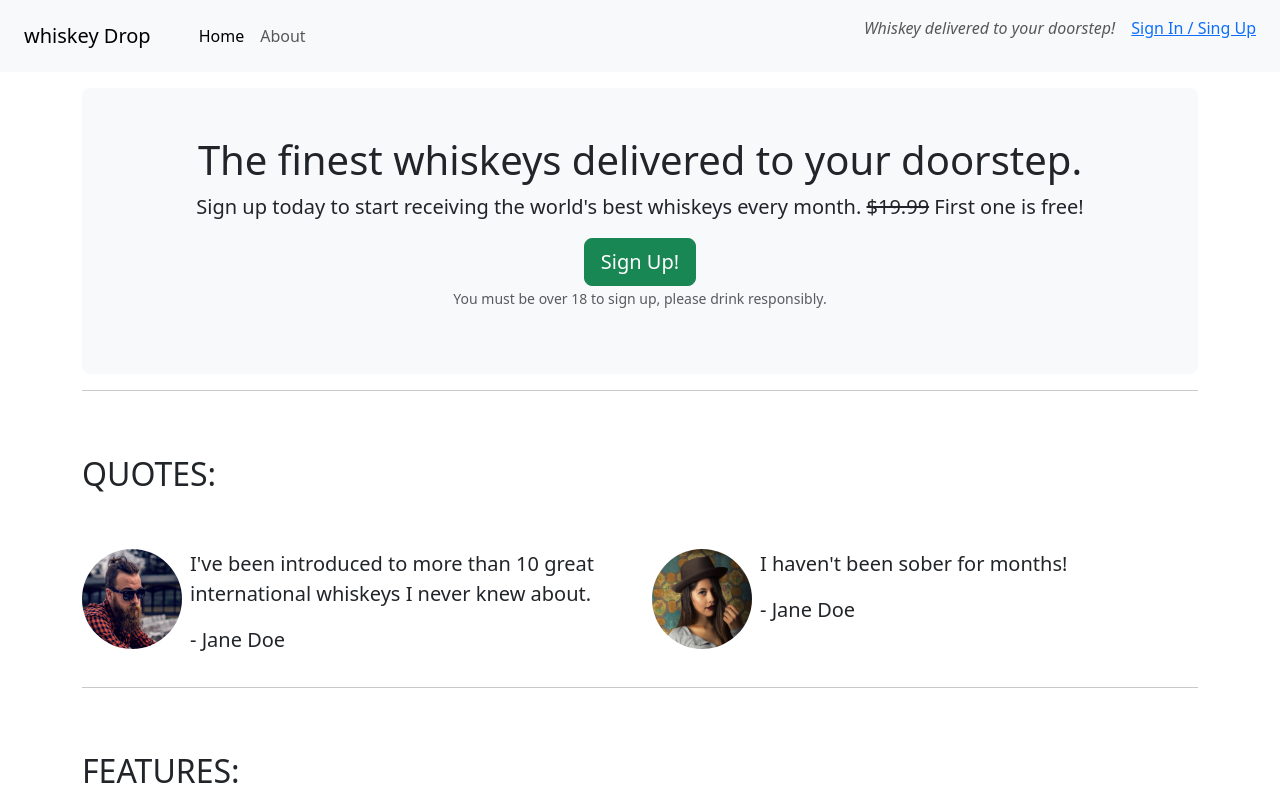
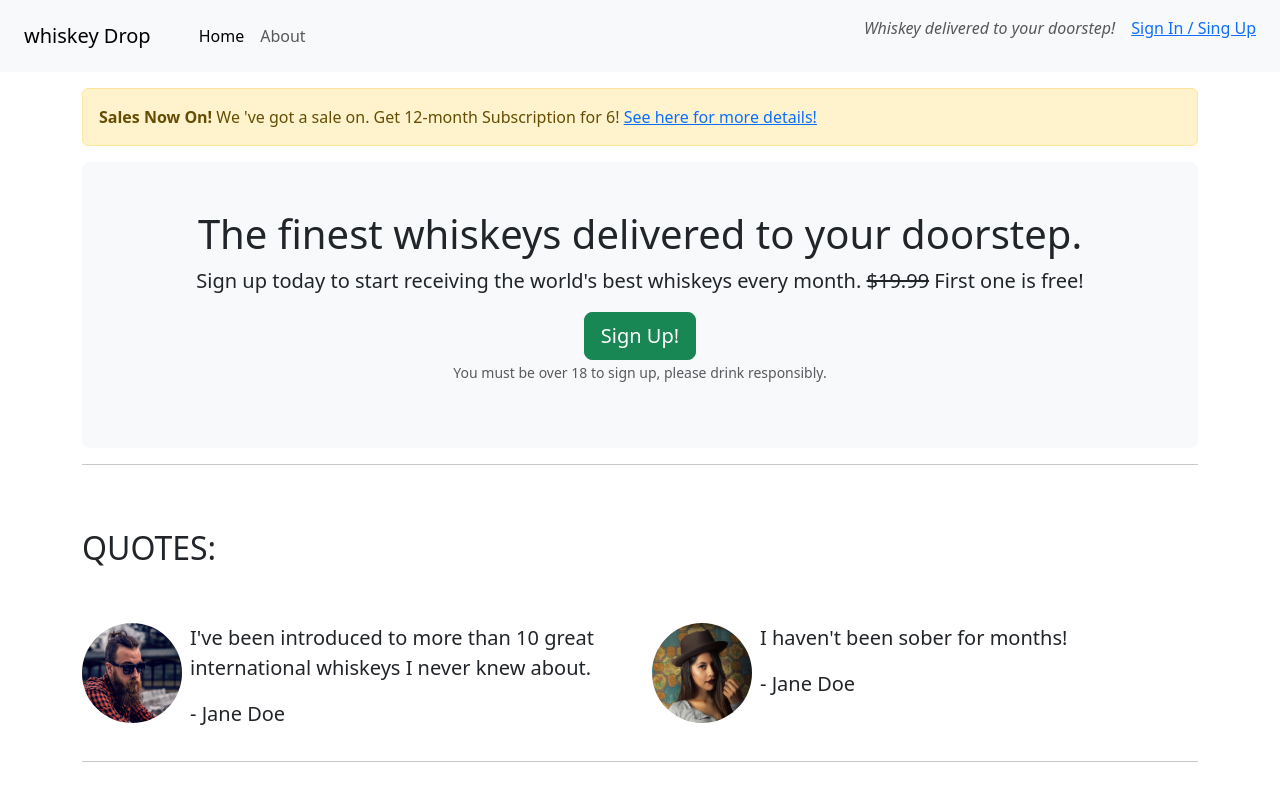
Before and after one commit to HasibullahFathi/bootstrap-project, a plain HTML site: page index.html in a window 1280 px wide. Shown: the top 800 px of the page. Drawn offline with nearby package versions, Linux system fonts and the light colour scheme.

Commit message:
add an alert to show the sale on top of the page

```diff
--- a/index.html
+++ b/index.html
@@ -29,6 +29,13 @@
 
      <article class="container mt-3">
 
+        <div class="row d-none d-sm-block">
+            <div class="col-12">
+                <div class="alert alert-warning">
+                    <strong>Sales Now On!</strong> We 've got a sale on. Get 12-month Subscription for 6! <a href="">See here for more details!</a>
+                </div>
+            </div>
+        </div>
 
         <div class="row">
             <div class="col-12">
```
